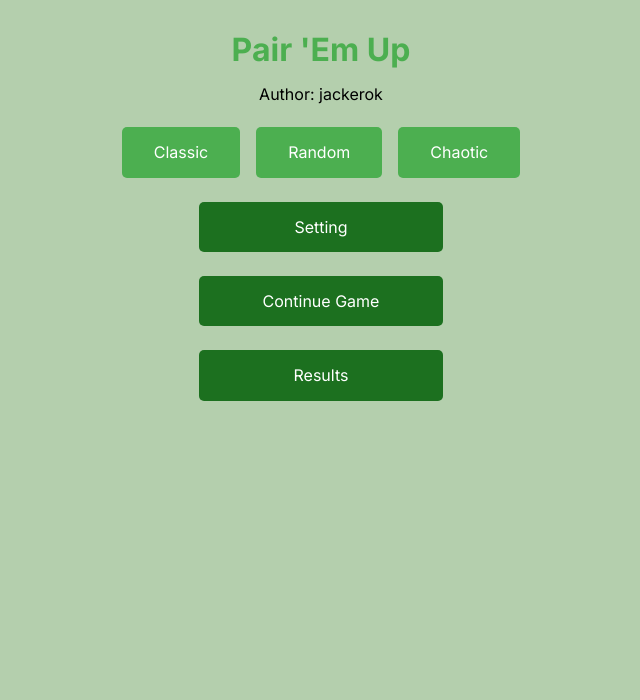
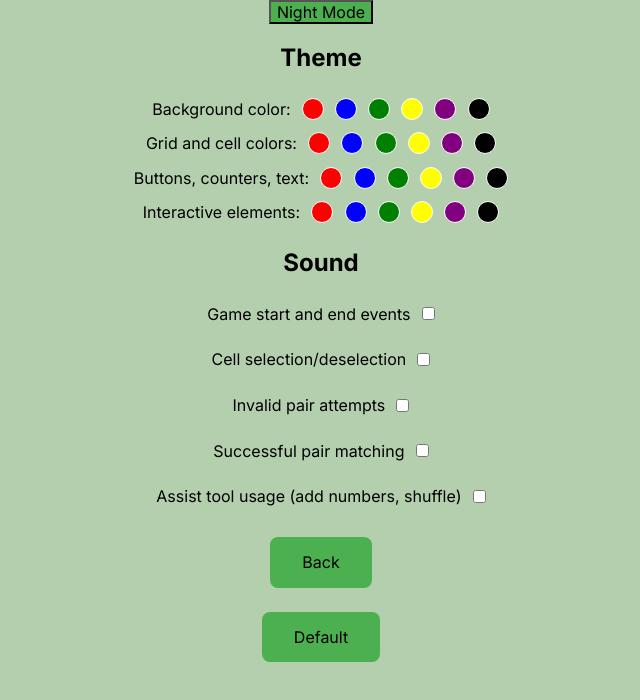
Before and after one commit to jackerok/pair-em-up, a website built with Vite: page pair-em-up/index.html in a window 1280 px wide. Both pictures are taken after a click on the button "Setting". Shown: the whole page, without its empty margins (319-959 px from the left). Built offline with nearby package versions, Linux system fonts and the light colour scheme.

Commit message:
feat: complete settings part

```diff
--- a/pair-em-up/src/modules/screen.js
+++ b/pair-em-up/src/modules/screen.js
@@ -1,4 +1,5 @@
 // import { startGame } from "../game.js";
+import { createSettings } from "./settings.js";
 
 export function createScreen() {
   document.body.innerHTML = "";
@@ -8,6 +9,7 @@ export function createScreen() {
 
   app.append(createHeader(), createModeSelection(), createFooter());
   document.body.append(app);
+  loadSettings();
 }
 
 const createHeader = () => {
@@ -60,6 +62,7 @@ const createFooter = () => {
   const settingBtn = document.createElement("button");
   settingBtn.textContent = "Setting";
   settingBtn.className = "btn setting";
+  settingBtn.addEventListener("click", () => createSettings());
 
   const continueBtn = document.createElement("button");
   continueBtn.textContent = "Continue Game";
@@ -73,3 +76,24 @@ const createFooter = () => {
 
   return footer;
 };
+
+const loadSettings = () => {
+  const btn = document.querySelectorAll(".btn");
+  document.body.style.backgroundColor =
+    localStorage["backgroundColor"] || "#b4cfad";
+  document.body.style.color = localStorage["uiColor"] || "black";
+
+  btn.forEach((btn) => {
+    btn.style.backgroundColor = localStorage["uiColor"] || "#4caf50";
+    btn.addEventListener("mouseenter", () => {
+      btn.style.backgroundColor = localStorage["interactiveColor"] || "#87a788";
+    });
+    btn.addEventListener("mouseleave", () => {
+      btn.style.backgroundColor = localStorage["uiColor"] || "#4caf50";
+    });
+  });
+  if (localStorage["darkMode"] === "true") {
+    document.body.style.backgroundColor = "#222";
+    document.body.style.color = "#fff";
+  }
+};
--- /dev/null
+++ b/pair-em-up/src/modules/settings.js
@@ -0,0 +1,209 @@
+import { createScreen } from "./screen.js";
+
+export function createSettings() {
+  document.body.innerHTML = "";
+
+  const options = document.createElement("section");
+  options.className = "options";
+  const optionsWrapper = document.createElement("div");
+  optionsWrapper.className = "options__wrapper";
+  options.append(optionsWrapper);
+  const themeWrapper = document.createElement("div");
+  themeWrapper.className = "theme__wrapper";
+  const soundWrapper = document.createElement("div");
+  soundWrapper.className = "sound__wrapper";
+  const themeTitle = document.createElement("h2");
+  themeTitle.textContent = "Theme";
+
+  if (localStorage["darkMode"] === "true") {
+    document.body.style.backgroundColor = "#222";
+    document.body.style.color = "#fff";
+  }
+
+  optionsWrapper.append(
+    createDarkModeButton(),
+    themeWrapper,
+    soundWrapper,
+    linkToMainPage(),
+    getDefault()
+  );
+
+  themeWrapper.append(
+    themeTitle,
+    createTheme("Background color:", "backgroundColor"),
+    createTheme("Grid and cell colors:", "gridColor"),
+    createTheme("Buttons, counters, text:", "uiColor"),
+    createTheme("Interactive elements:", "interactiveColor")
+  );
+
+  const soundTitle = document.createElement("h2");
+  soundTitle.textContent = "Sound";
+  soundWrapper.append(soundTitle, createSound());
+
+  document.body.append(options);
+}
+
+const createSound = () => {
+  const wrapper = document.createElement("div");
+  wrapper.className = "description sound__description";
+  createSoundBlock(wrapper, "Game start and end events", "musicStartEnd");
+  createSoundBlock(wrapper, "Cell selection/deselection", "cellSelection");
+  createSoundBlock(wrapper, "Invalid pair attempts", "invalidPair");
+  createSoundBlock(wrapper, "Successful pair matching", "correctPair");
+  createSoundBlock(
+    wrapper,
+    "Assist tool usage (add numbers, shuffle)",
+    "assistTool"
+  );
+  return wrapper;
+};
+
+const createSoundBlock = (wrapper, text, field) => {
+  const block = document.createElement("div");
+  block.className = "sound-item";
+  const sound = document.createElement("p");
+  sound.textContent = text;
+  const musicStartEnd = document.createElement("input");
+  musicStartEnd.type = "checkbox";
+  musicStartEnd.checked = localStorage.getItem(field) === "true";
+  musicStartEnd.addEventListener("change", () => {
+    localStorage.setItem(field, musicStartEnd.checked);
+  });
+  block.append(sound, musicStartEnd);
+  wrapper.append(block);
+};
+
+const createTheme = (text, field) => {
+  const wrapper = document.createElement("div");
+  wrapper.className = "description";
+  const backgroundColor = document.createElement("p");
+  backgroundColor.textContent = text;
+  wrapper.append(
+    backgroundColor,
+    createColor("red", field),
+    createColor("blue", field),
+    createColor("green", field),
+    createColor("yellow", field),
+    createColor("purple", field),
+    createColor("black", field)
+  );
+  return wrapper;
+};
+
+const createColor = (color, field) => {
+  const colorBlock = document.createElement("div");
+  colorBlock.style.backgroundColor = color;
+  colorBlock.className = "color-block";
+  colorBlock.style.width = "20px";
+  colorBlock.style.height = "20px";
+  colorBlock.style.borderRadius = "50%";
+  colorBlock.style.cursor = "pointer";
+  colorBlock.style.border = "1px solid white";
+
+  colorBlock.addEventListener("click", () => {
+    localStorage[field] = color;
+    document.body.style[field] = color;
+
+    if (field === "uiColor") {
+      document.body.style.color = color;
+
+      const menu = document.querySelector(".back");
+      const def = document.querySelector(".default");
+
+      if (menu) menu.style.backgroundColor = color;
+      if (def) def.style.backgroundColor = color;
+    }
+  });
+
+  return colorBlock;
+};
+
+const linkToMainPage = () => {
+  const menu = document.createElement("button");
+  menu.textContent = "Back";
+  menu.className = "back";
+
+  const ui = localStorage["uiColor"] || "#4caf50";
+
+  menu.style.backgroundColor = ui;
+
+  menu.addEventListener("mouseenter", () => {
+    menu.style.backgroundColor = localStorage["interactiveColor"] || "#87a788";
+  });
+  menu.addEventListener("mouseleave", () => {
+    menu.style.backgroundColor = localStorage["uiColor"] || "#4caf50";
+  });
+
+  menu.addEventListener("click", () => {
+    document.body.innerHTML = "";
+    createScreen();
+  });
+
+  return menu;
+};
+
+const getDefault = () => {
+  const defaultBtn = document.createElement("button");
+  defaultBtn.textContent = "Default";
+  defaultBtn.className = "default";
+
+  const ui = localStorage["uiColor"] || "#4caf50";
+
+  defaultBtn.style.backgroundColor = ui;
+
+  defaultBtn.addEventListener("click", () => {
+    const backBtn = document.querySelector(".back");
+    document.body.style.backgroundColor = "#b4cfad";
+    document.body.style.color = "black";
+    defaultBtn.style.backgroundColor = "#4caf50";
+    backBtn.style.backgroundColor = "#4caf50";
+    localStorage.clear();
+
+    localStorage.setItem("cellSelection", true);
+    localStorage.setItem("musicStartEnd", true);
+    localStorage.setItem("invalidPair", true);
+    localStorage.setItem("correctPair", true);
+    localStorage.setItem("assistTool", true);
+  });
+
+  defaultBtn.addEventListener("mouseenter", () => {
+    defaultBtn.style.backgroundColor =
+      localStorage["interactiveColor"] || "#87a788";
+  });
+  defaultBtn.addEventListener("mouseleave", () => {
+    defaultBtn.style.backgroundColor = localStorage["uiColor"] || "#4caf50";
+  });
+
+  return defaultBtn;
+};
+
+const createDarkModeButton = () => {
+  const darkBtn = document.createElement("button");
+  darkBtn.textContent = "Night Mode";
+  darkBtn.className = "dark-mode";
+
+  const isDark = localStorage["darkMode"] === "true";
+  darkBtn.style.backgroundColor = isDark ? "#333" : "#4caf50";
+  darkBtn.style.color = isDark ? "#fff" : "#000";
+
+  darkBtn.addEventListener("click", () => {
+    const body = document.body;
+    const isCurrentlyDark = localStorage["darkMode"] === "true";
+
+    if (isCurrentlyDark) {
+      body.style.backgroundColor = localStorage["backgroundColor"] || "#ffffff";
+      body.style.color = localStorage["uiColor"] || "#000000";
+      darkBtn.style.backgroundColor = "#4caf50";
+      darkBtn.style.color = "#000";
+      localStorage["darkMode"] = "false";
+    } else {
+      body.style.backgroundColor = "#222";
+      body.style.color = "#fff";
+      darkBtn.style.backgroundColor = "#333";
+      darkBtn.style.color = "#fff";
+      localStorage["darkMode"] = "true";
+    }
+  });
+
+  return darkBtn;
+};
--- a/pair-em-up/src/styles/main.scss
+++ b/pair-em-up/src/styles/main.scss
@@ -1,11 +1,22 @@
-body {
-  background-color: #b4cfad;
-  font-family: "Inter", sans-serif;
+:root {
+  --bg-color: #f5f5f5;
+  --text-color: #333;
+  --ui-color: #ffffff;
+  --interactive-color: #e0e0e0;
 }
 
+body {
+  font-family: "Inter", sans-serif;
+  background-color: var(--bg-color);
+  color: var(--text-color);
+  transition: background-color 0.3s ease, color 0.3s ease;
+}
+
+p {
+  margin: 0.5rem 0rem;
+}
 h1 {
-  font-size: 2.5rem;
-  color: #4caf50;
+  font-size: 3.5rem;
 }
 
 .app {
@@ -47,14 +58,13 @@ h1 {
   padding: 1rem 2rem;
   border-radius: 5px;
   border: none;
-  background-color: #4caf50;
   color: white;
   cursor: pointer;
   transition: background-color 0.3s ease;
 }
 
 .btn:hover {
-  background-color: #37833a;
+  background-color: #87a788;
 }
 
 .btn:active {
@@ -73,3 +83,59 @@ h1 {
   background-color: #1c701f;
   padding: 1rem 4rem;
 }
+
+// Settings
+.options__wrapper {
+  display: flex;
+  justify-content: center;
+  flex-direction: column;
+  align-items: center;
+}
+
+.description {
+  justify-content: center;
+  display: flex;
+  align-items: center;
+  gap: 0.7rem;
+}
+
+.theme__wrapper {
+  display: flex;
+  flex-direction: column;
+  justify-content: center;
+  align-items: center;
+}
+
+.sound__wrapper {
+  display: flex;
+  justify-content: center;
+  align-items: center;
+  flex-direction: column;
+}
+
+.sound-item {
+  display: flex;
+  justify-content: center;
+  align-items: center;
+  gap: 0.7rem;
+}
+
+.sound__description {
+  flex-direction: column;
+}
+
+.back {
+  margin-top: 1.5rem;
+  padding: 1rem 2rem;
+  border-radius: 0.5rem;
+  border: 0;
+  cursor: pointer;
+}
+
+.default {
+  margin-top: 1.5rem;
+  padding: 1rem 2rem;
+  border-radius: 0.5rem;
+  border: 0;
+  cursor: pointer;
+}
```
